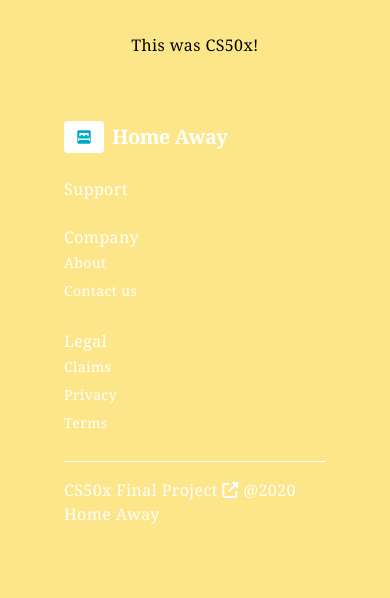
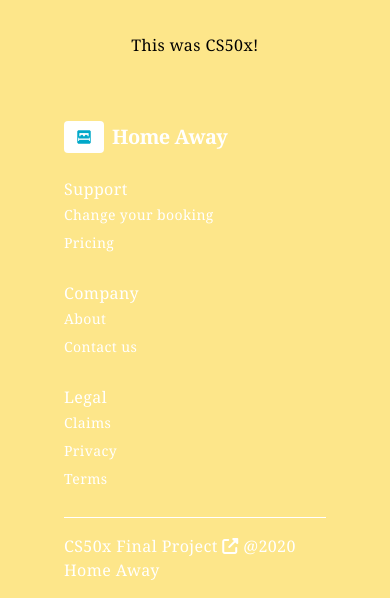
Before and after one commit to tokich6/vacation_app, a Flask app: page /about in a window 390 px wide. Shown: the part 623-1221 px from the top of the page. Before the commit the page ends 1147 px from the top, so only its background shows below. Run offline with Flask 2, Linux system fonts and the light colour scheme; some libraries are stand-ins or nearby versions.

Commit message:
fix footer issue to show support sublinks

```diff
--- a/homeaway/templates/footer.html
+++ b/homeaway/templates/footer.html
@@ -1,11 +1,11 @@
-<nav class="bg-teal-500 px-16">
+<section class="bg-teal-500 px-16">
   <!-- start container -->
   <div class="container mx-auto pt-8 pb-4">
     <div
-      class="flex flex-wrap overflow-hidden sm:-mx-1 md:-mx-px lg:-mx-2 xl:-mx-2"
+      class="flex flex-wrap  sm:-mx-1 md:-mx-px lg:-mx-2 xl:-mx-2"
     >
       <div
-        class="w-full overflow-hidden sm:my-1 sm:px-1 sm:w-1/2 md:my-px md:px-px md:w-1/2 lg:my-2 lg:px-2 lg:w-1/4 xl:my-2 xl:px-2 xl:w-1/4 pb-6"
+        class="w-full sm:my-1 sm:px-1 sm:w-1/2 md:my-px md:px-px md:w-1/2 lg:my-2 lg:px-2 lg:w-1/4 xl:my-2 xl:px-2 xl:w-1/4 pb-6"
       >
         <!-- Column 1 Content -->
         <div class="flex items-center flex-shrink-0 text-white mr-6">
@@ -17,12 +17,12 @@
       </div>
 
       <div
-        class="w-full overflow-hidden sm:my-1 sm:px-1 sm:w-1/2 md:my-px md:px-px md:w-1/2 lg:my-2 lg:px-2 lg:w-1/4 xl:my-2 xl:px-2 xl:w-1/4 pb-6"
+        class="w-full sm:my-1 sm:px-1 sm:w-1/2 md:my-px md:px-px md:w-1/2 lg:my-2 lg:px-2 lg:w-1/4 xl:my-2 xl:px-2 xl:w-1/4 pb-6"
       >
         <!-- Column 2 Content -->
 
         <h4 class="text-white">Support</h4>
-        <ul class="nav navbar-nav">
+        <ul class="navbar-nav">
           <li id="navi-2" class="leading-7 text-sm">
             <a class="text-white text-small" href="">
               Change your booking
@@ -35,7 +35,7 @@
       </div>
 
       <div
-        class="w-full overflow-hidden sm:my-1 sm:px-1 sm:w-1/2 md:my-px md:px-px md:w-1/2 lg:my-2 lg:px-2 lg:w-1/4 xl:my-2 xl:px-2 xl:w-1/4 pb-6"
+        class="w-full sm:my-1 sm:px-1 sm:w-1/2 md:my-px md:px-px md:w-1/2 lg:my-2 lg:px-2 lg:w-1/4 xl:my-2 xl:px-2 xl:w-1/4 pb-6"
       >
         <!-- Column 3 Content -->
         <h4 class="text-white">Company</h4>
@@ -52,7 +52,7 @@
       </div>
 
       <div
-        class="w-full overflow-hidden sm:my-1 sm:px-1 sm:w-1/2 md:my-px md:px-px md:w-1/2 lg:my-2 lg:px-2 lg:w-1/4 xl:my-2 xl:px-2 xl:w-1/4 pb-6"
+        class="w-full sm:my-1 sm:px-1 sm:w-1/2 md:my-px md:px-px md:w-1/2 lg:my-2 lg:px-2 lg:w-1/4 xl:my-2 xl:px-2 xl:w-1/4 pb-6"
       >
         <!-- Column 4 Content -->
 
@@ -86,4 +86,4 @@
 
     <!-- end container -->
   </div>
-</nav>
+</section>
```
